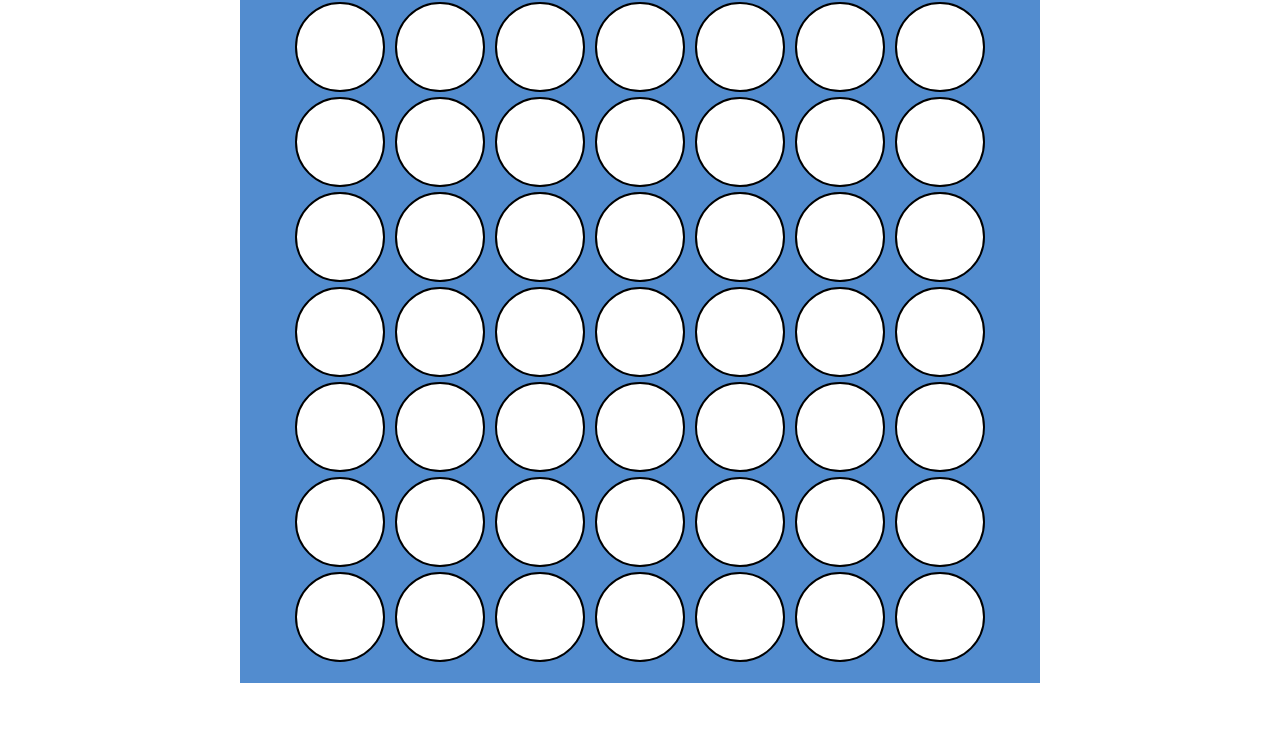
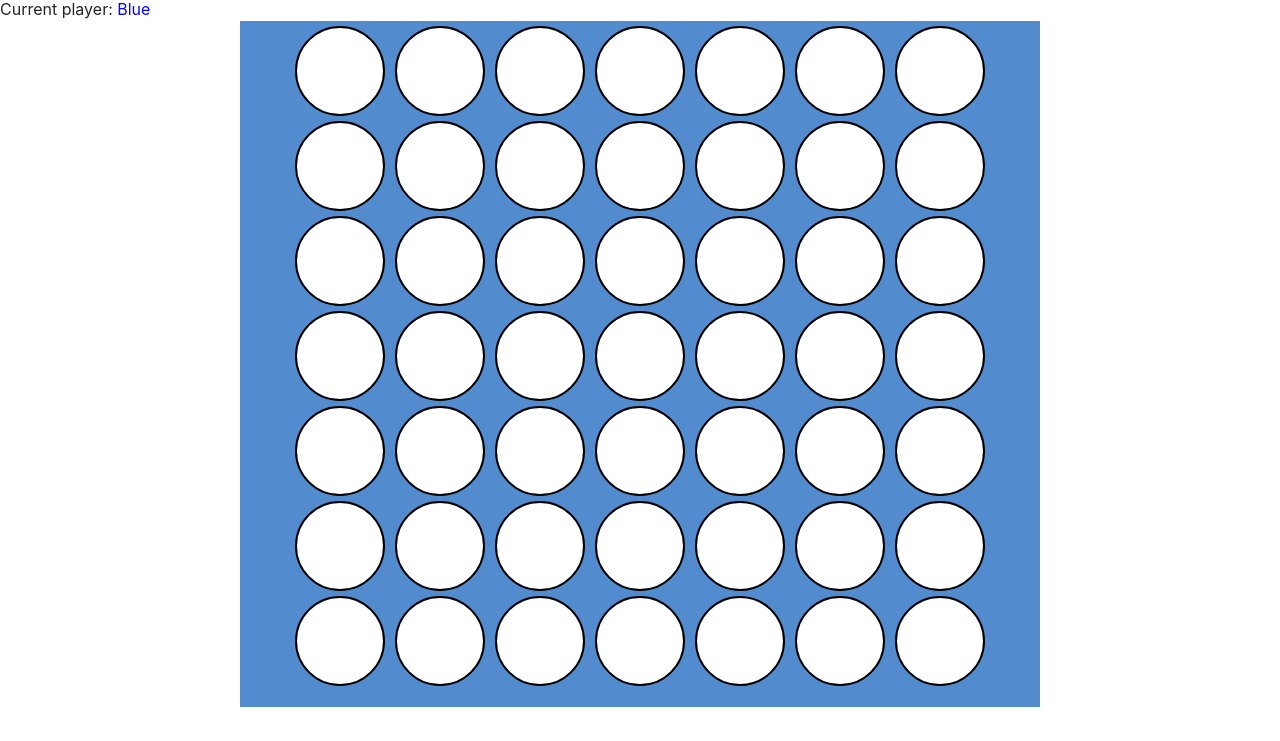
Before and after one commit to orrosman/4-in-a-row, a plain HTML site: page index.html in a window 1280 px wide. Shown: the part 59-800 px from the top of the page. Drawn offline with nearby package versions, Linux system fonts and the light colour scheme.

Commit message:
Show current player

```diff
--- a/Controller.js
+++ b/Controller.js
@@ -12,6 +12,7 @@ export default class Controller {
 	}
 
 	addClickEvent(board) {
+		this.showCurrentPlayer();
 		for (const colum of board) {
 			colum.addEventListener('click', () => {
 				let newBoard = this.model.play(Number(colum.id));
@@ -33,5 +34,13 @@ export default class Controller {
 		const lastPosition = this.model.lastPositionPlayed;
 		return this.model.checkWin(...lastPosition);
 	}
+
+	showCurrentPlayer() {
+		const player = this.model._currentPlayer;
+		const playerElement = document.getElementById('player');
+
+		playerElement.innerText = player;
+		playerElement.style.color = player;
+	}
 }
 const app = new Controller();
--- a/index.html
+++ b/index.html
@@ -14,6 +14,10 @@
 	</head>
 	<body>
 		<h1>Connect 4</h1>
+		<div>
+			<span>Current player:</span>
+			<span id="player"></span>
+		</div>
 		<div class="container"></div>
 	</body>
 </html>
```
